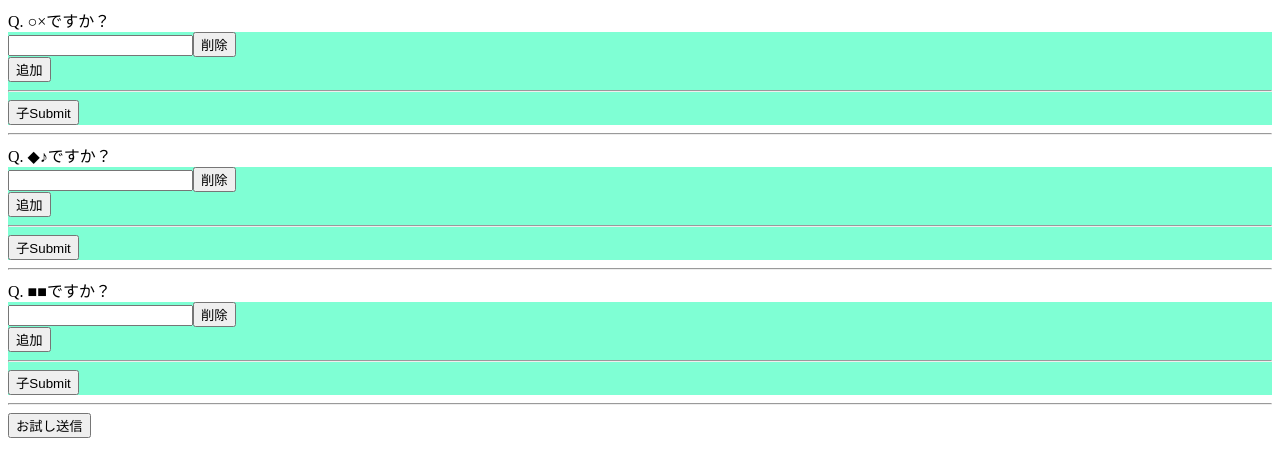
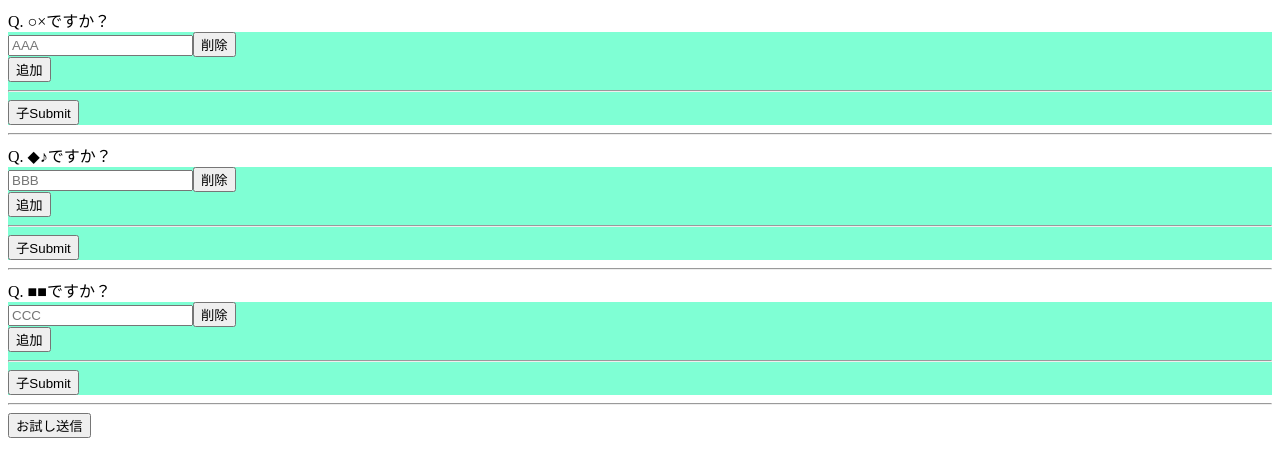
Before and after one commit to otera/angular-form-array, an Angular app: page / in a window 1280 px wide. Shown: the top 476 px of the page. Built offline with nearby package versions, Linux system fonts and the light colour scheme.

Commit message:
プレースホルダーをセット

```diff
--- a/src/app/check-input-form/check-input-form.component.html
+++ b/src/app/check-input-form/check-input-form.component.html
@@ -1,6 +1,9 @@
 <div *ngFor="let q of question; let i = index">
-  Q. {{ q }}
-  <app-idea-forms [ideaForm]="formGroups[i]"></app-idea-forms>
+  Q. {{ q.question }}
+  <app-idea-forms
+    [ideaForm]="formGroups[i]"
+    [placeholderValue]="placeholders[i]"
+  ></app-idea-forms>
   <hr />
 </div>
 <button type="button" (click)="onSubmit()">お試し送信</button>
--- a/src/app/check-input-form/check-input-form.component.ts
+++ b/src/app/check-input-form/check-input-form.component.ts
@@ -1,5 +1,6 @@
 import { Component, OnInit } from "@angular/core";
 import { FormBuilder, FormGroup, FormControl, FormArray } from "@angular/forms";
+import { questionSetting, ciFormSetting } from "../common/icommon";
 
 @Component({
   selector: "app-check-input-form",
@@ -7,21 +8,28 @@ import { FormBuilder, FormGroup, FormControl, FormArray } from "@angular/forms";
   styleUrls: ["./check-input-form.component.scss"],
 })
 export class CheckInputFormComponent implements OnInit {
-  question: string[];
+  question: questionSetting[];
   formGroups: FormGroup[];
+  placeholders: string[];
 
   constructor(private fb: FormBuilder) {}
 
   ngOnInit() {
     // 問いの取得
-    this.question = ["○×ですか？", "◆♪ですか？", "■■ですか？"];
+    this.question = [
+      { question: "○×ですか？", placeholder: "AAA" },
+      { question: "◆♪ですか？", placeholder: "BBB" },
+      { question: "■■ですか？", placeholder: "CCC" },
+    ];
 
     // 問いの数分FormGroupを作成
     this.formGroups = new Array(this.question.length);
+    this.placeholders = new Array(this.question.length);
     for (let i = 0; i < this.formGroups.length; i++) {
       this.formGroups[i] = this.fb.group({
         ideas: this.fb.array([""]),
       });
+      this.placeholders[i] = this.question[i].placeholder;
     }
   }
 
--- /dev/null
+++ b/src/app/common/icommon.ts
@@ -0,0 +1,9 @@
+import { FormGroup } from "@angular/forms";
+export interface questionSetting {
+  question: string;
+  placeholder: string;
+}
+export interface ciFormSetting {
+  formGroup: FormGroup;
+  placeholder: string;
+}
--- a/src/app/common/idea-forms/idea-forms.component.html
+++ b/src/app/common/idea-forms/idea-forms.component.html
@@ -5,7 +5,12 @@
 >
   <div formArrayName="ideas" *ngFor="let idea of ideas.controls; let i = index">
     <!-- [value]無いと画面内画面で反映できないのではと思われる -->
-    <input type="text" [formControlName]="i" size="20" />
+    <input
+      type="text"
+      [formControlName]="i"
+      [placeholder]="placeholderValue"
+      size="20"
+    />
     <button type="button" (click)="removeItem(i)">削除</button>
   </div>
   <button type="button" (click)="addItem()">追加</button>
--- a/src/app/common/idea-forms/idea-forms.component.ts
+++ b/src/app/common/idea-forms/idea-forms.component.ts
@@ -8,6 +8,7 @@ import { FormBuilder, FormGroup, FormControl, FormArray } from "@angular/forms";
 })
 export class IdeaFormsComponent implements OnInit {
   @Input() ideaForm: FormGroup;
+  @Input() placeholderValue: string;
 
   constructor(private fb: FormBuilder) {}
 
```
